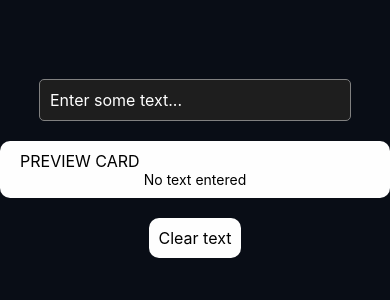
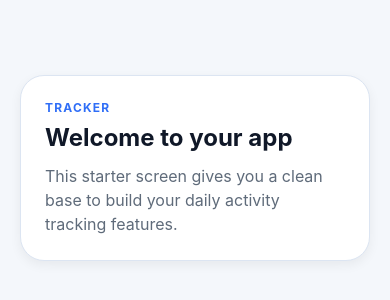
Before and after one commit to addynoven/KINETIC-TODO, a React Native app: screen / in a window 390 px wide. Shown: the part 254-554 px from the top of the page. Built offline with nearby package versions, Linux system fonts and the light colour scheme.

Commit message:
Refactor App component and add TrackerScreen; integrate safe area context and theme styles

```diff
--- a/App.tsx
+++ b/App.tsx
@@ -1,83 +1,33 @@
 import { StatusBar } from "expo-status-bar";
-import { useState } from "react";
-import {
-  Image,
-  Pressable,
-  StyleSheet,
-  Text,
-  TextInput,
-  View,
-} from "react-native";
+import { SafeAreaProvider, SafeAreaView } from "react-native-safe-area-context";
+import { StyleSheet, View } from "react-native";
+
+import { colors } from "./src/core/theme";
+import { TrackerScreen } from "./src/features/tracker/components/TrackerScreen";
 
 export default function App() {
-  // task 4 Live Input Mirror & Dynamic Preview (Controlled Inputs)
-  const [text, setText] = useState("");
   return (
-    <View
-      style={{
-        flex: 1,
-        backgroundColor: "#090D16",
-        alignItems: "center",
-        justifyContent: "center",
-      }}
-    >
-      <TextInput
-        placeholder="Enter some text..."
-        value={text}
-        onChangeText={setText}
-        style={{
-          fontSize: 16,
-          color: "white",
-          borderWidth: 1,
-          borderColor: "gray",
-          padding: 10,
-          backgroundColor: "#1E1E1E",
-          borderRadius: 5,
-          width: "80%",
-        }}
-      />
-      <View
-        style={{
-          marginTop: 20,
-          alignItems: "center",
-          width: "100%",
-          paddingHorizontal: 20,
-          paddingVertical: 10,
-          backgroundColor: "#fefefe",
-          borderRadius: 10,
-        }}
-      >
-        <Text style={{ fontSize: 16, alignSelf: "flex-start" }}>
-          PREVIEW CARD
-        </Text>
-        <Text
-          style={{
-            fontSize: 20,
-            fontWeight: "bold",
-          }}
-        >
-          {text}
-        </Text>
-        <Text>
-          {text.length ? `Total characters: ${text.length}` : "No text entered"}
-        </Text>
-      </View>
-      <View
-        style={{
-          marginTop: 20,
-          alignItems: "center",
-          justifyContent: "center",
-          backgroundColor: "#fefefe",
-          padding: 10,
-          borderRadius: 10,
-        }}
-      >
-        <Pressable>
-          <Text style={{ fontSize: 16 }} onPress={() => setText("")}>
-            Clear text
-          </Text>
-        </Pressable>
-      </View>
-    </View>
+    <SafeAreaProvider>
+      <SafeAreaView style={styles.safeArea}>
+        <StatusBar style="dark" />
+        <View style={styles.container}>
+          <TrackerScreen />
+        </View>
+      </SafeAreaView>
+    </SafeAreaProvider>
   );
 }
+
+const styles = StyleSheet.create({
+  safeArea: {
+    flex: 1,
+    backgroundColor: colors.background,
+  },
+  container: {
+    flex: 1,
+    justifyContent: "center",
+    paddingHorizontal: 20,
+    paddingVertical: 24,
+    backgroundColor: colors.background,
+  },
+});
--- a/package.json
+++ b/package.json
@@ -12,7 +12,8 @@
     "expo": "~54.0.36",
     "expo-status-bar": "~3.0.9",
     "react": "19.1.0",
-    "react-native": "0.81.5"
+    "react-native": "0.81.5",
+    "react-native-safe-area-context": "^5.9.1"
   },
   "devDependencies": {
     "@types/react": "~19.1.0",
--- /dev/null
+++ b/src/core/theme/index.ts
@@ -0,0 +1,24 @@
+export const colors = {
+  background: "#F4F7FB",
+  card: "#FFFFFF",
+  primary: "#2F6EF7",
+  primarySoft: "#EAF2FF",
+  text: "#101828",
+  muted: "#5F6B7A",
+  border: "#DCE5F2",
+  success: "#16A34A",
+};
+
+export const spacing = {
+  xs: 8,
+  sm: 12,
+  md: 16,
+  lg: 24,
+  xl: 32,
+};
+
+export const radius = {
+  sm: 12,
+  md: 16,
+  lg: 24,
+};
--- /dev/null
+++ b/src/features/tracker/components/TrackerScreen.tsx
@@ -0,0 +1,50 @@
+import { StyleSheet, Text, View } from "react-native";
+
+import { colors, radius, spacing } from "../../../core/theme";
+
+export function TrackerScreen() {
+  return (
+    <View style={styles.card}>
+      <Text style={styles.eyebrow}>Tracker</Text>
+      <Text style={styles.title}>Welcome to your app</Text>
+      <Text style={styles.text}>
+        This starter screen gives you a clean base to build your daily activity
+        tracking features.
+      </Text>
+    </View>
+  );
+}
+
+const styles = StyleSheet.create({
+  card: {
+    backgroundColor: colors.card,
+    borderRadius: radius.lg,
+    borderWidth: 1,
+    borderColor: colors.border,
+    padding: spacing.lg,
+    shadowColor: "#000",
+    shadowOpacity: 0.06,
+    shadowRadius: 12,
+    shadowOffset: { width: 0, height: 4 },
+    elevation: 3,
+  },
+  eyebrow: {
+    color: colors.primary,
+    fontSize: 12,
+    fontWeight: "700",
+    letterSpacing: 1.2,
+    marginBottom: spacing.xs,
+    textTransform: "uppercase",
+  },
+  title: {
+    color: colors.text,
+    fontSize: 24,
+    fontWeight: "700",
+    marginBottom: spacing.sm,
+  },
+  text: {
+    color: colors.muted,
+    fontSize: 16,
+    lineHeight: 24,
+  },
+});
```
Also changed, not shown: output.txt (added), 1 other file (tests, documents, lock files or other folders).
